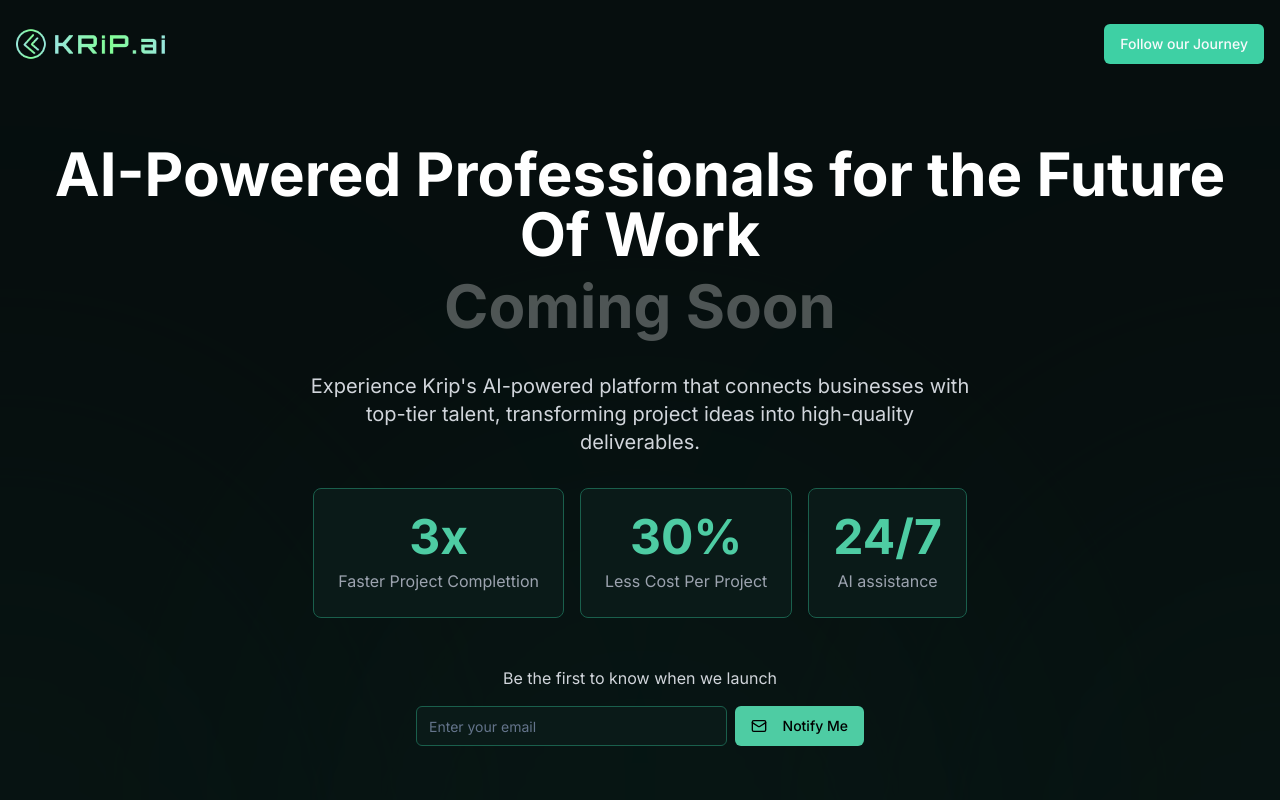
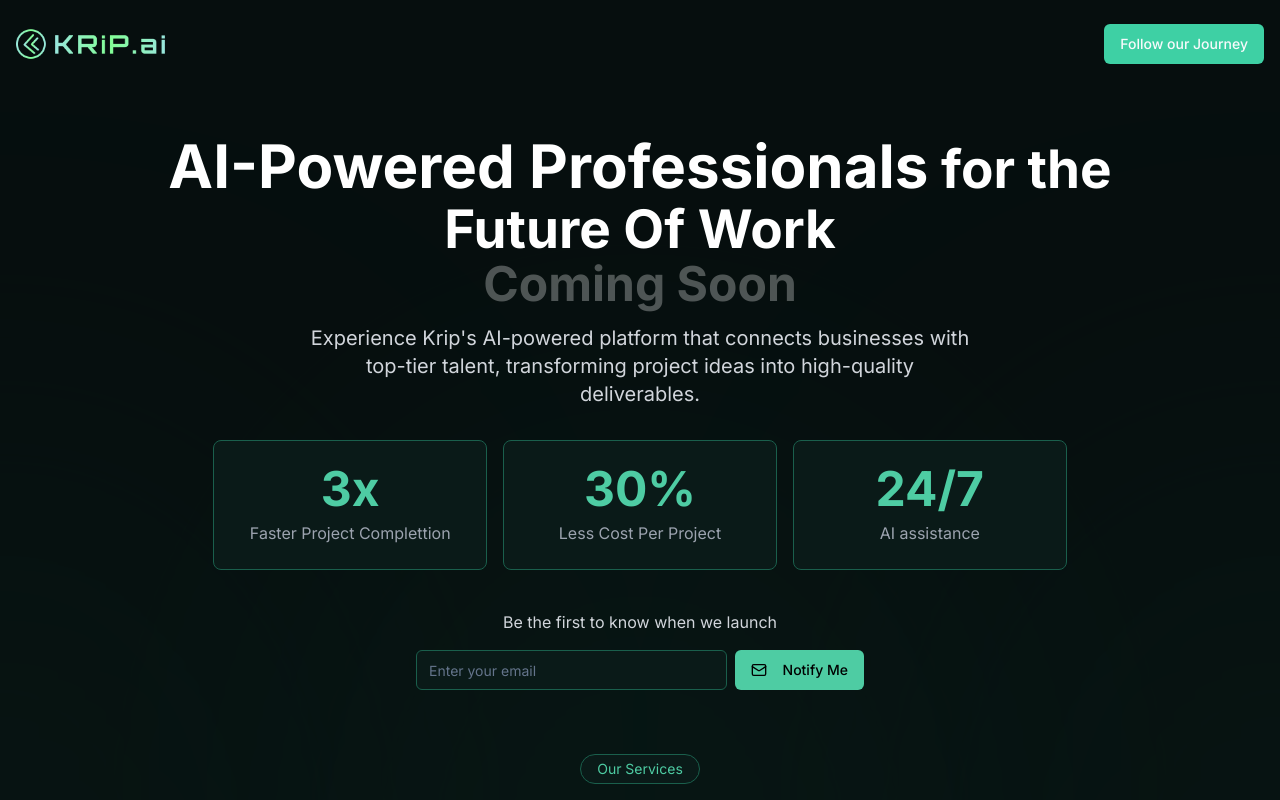
Before and after one commit to ajayshakya69/krip_landing_page, a Next.js app: page / in a window 1280 px wide. Shown: the top 800 px of the page. Built offline with nearby package versions, Linux system fonts and the light colour scheme; no server answers.

Commit message:
fix: some changes

```diff
--- a/app/partials/HeroSection.tsx
+++ b/app/partials/HeroSection.tsx
@@ -17,15 +17,16 @@ export default function HeroSection({
 }: HeroSectionProp) {
   return (
     <main className="flex-1 flex flex-col items-center justify-center px-4 z-10">
-      <div className="w-full mx-auto text-center mt-14">
+      <div className="max-w-5xl mx-auto text-center mt-12">
         <motion.h1
           initial={{ y: 50, opacity: 0 }}
           animate={{ y: 0, opacity: 1 }}
           transition={{ duration: 0.8 }}
-          className="text-4xl md:text-6xl font-bold text-white mb-6"
+          className="text-4xl md:text-6xl font-bold text-white mb-2"
         >
-          AI-Powered Professionals for the Future Of Work
-          <div className="relative inline-block w-full my-3">
+          AI-Powered Professionals
+          <span className="text-3xl md:text-[53px]"> for the Future Of Work</span>
+          <div className="relative inline-block w-full">
             <motion.span
               initial={{ opacity: 0 }}
               animate={{ opacity: 1 }}
@@ -34,7 +35,7 @@ export default function HeroSection({
                 repeatType: "reverse",
                 duration: 1.5,
               }}
-              className="absolute left-0 right-0 text-center "
+              className="absolute left-0 right-0 text-center mt-2.5  text-3xl md:text-[48px]"
             >
               Coming Soon
             </motion.span>
@@ -53,7 +54,7 @@ export default function HeroSection({
           deliverables.
         </motion.p>
 
-        <div className="flex flex-col sm:flex-row justify-center gap-4 mb-12">
+        <div className="flex flex-col sm:flex-row justify-center items-center gap-4 mb-10 w-5/6 mx-auto">
           {[
             { value: "3x", label: "Faster Project Complettion" },
             { value: "30%", label: "Less Cost Per Project" },
@@ -69,7 +70,7 @@ export default function HeroSection({
                 boxShadow: "0 0 20px rgba(78, 204, 163, 0.3)",
                 transition: { duration: 0.2 },
               }}
-              className="relative rounded-lg border border-[#1A5F4C] bg-[#0A1A18] p-6 backdrop-blur-sm"
+              className="relative rounded-lg border border-[#1A5F4C] bg-[#0A1A18] p-6 backdrop-blur-sm flex-1"
             >
               <motion.div
                 initial={{ scale: 0.5, opacity: 0 }}
```
